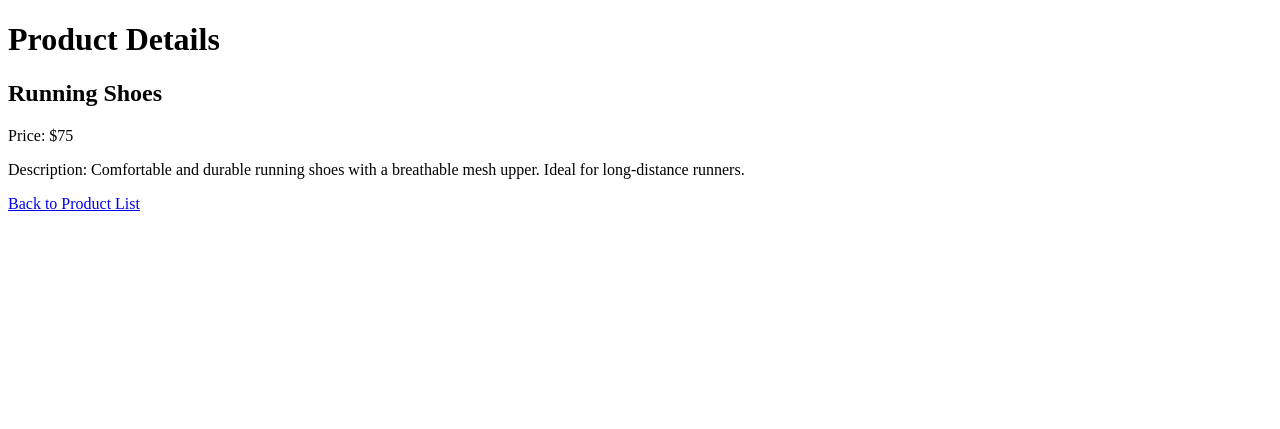
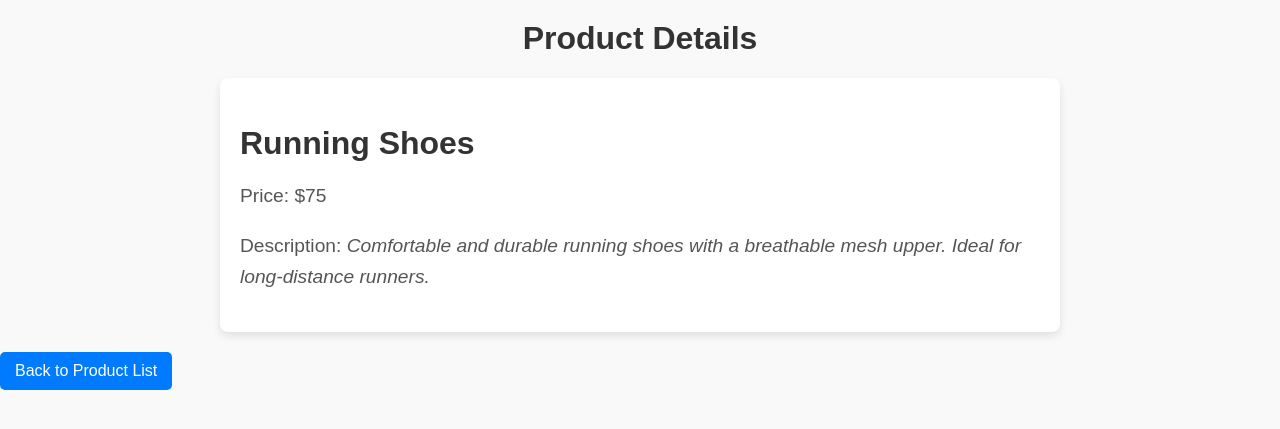
Before and after one commit to ShazilK47/Baitussalam, a Node server app: page /products/1 in a window 1280 px wide. Shown: the top 429 px of the page. Run offline with Node 20, Linux system fonts and the light colour scheme.

Commit message:
practice

```diff
--- a/authentication/package.json
+++ b/authentication/package.json
@@ -14,6 +14,7 @@
     "ejs": "^3.1.10",
     "express": "^5.1.0",
     "express-session": "^1.18.1",
+    "jsonwebtoken": "^9.0.2",
     "nodeman": "^1.1.2",
     "nodemon": "^3.1.10"
   }
--- a/express/e-commerce/views/product.ejs
+++ b/express/e-commerce/views/product.ejs
@@ -1,16 +1,76 @@
 <%- include('partials/header', {pageTitle: product.name}); %>
+
+<head>
+  <style>
+    body {
+      font-family: Arial, sans-serif;
+      background-color: #f9f9f9;
+      margin: 0;
+      padding: 0;
+      color: #333;
+    }
+
+    h1 {
+      text-align: center;
+      color: #333;
+      margin-top: 20px;
+    }
+
+    .product-details {
+      max-width: 800px;
+      margin: 0 auto;
+      background-color: #fff;
+      padding: 20px;
+      border-radius: 8px;
+      box-shadow: 0 4px 8px rgba(0, 0, 0, 0.1);
+    }
+
+    h2 {
+      color: #333;
+      font-size: 2em;
+      margin-bottom: 10px;
+    }
+
+    p {
+      font-size: 1.2em;
+      color: #555;
+      line-height: 1.6;
+    }
+
+    .back-link {
+      display: inline-block;
+      margin-top: 20px;
+      padding: 10px 15px;
+      background-color: #007bff;
+      color: #fff;
+      text-decoration: none;
+      border-radius: 5px;
+      transition: background-color 0.3s ease;
+    }
+
+    .back-link:hover {
+      background-color: #0056b3;
+    }
+
+    .description {
+      font-style: italic;
+    }
+  </style>
+</head>
 
 <body>
   <h1>Product Details</h1>
 
   <% if (product) { %>
-    <h2><%= product.name %></h2>
-    <p>Price: $<%= product.price %></p>
-    <p>Description: <%= product.description || 'No description available.' %></p>
+    <div class="product-details">
+      <h2><%= product.name %></h2>
+      <p>Price: $<%= product.price %></p>
+      <p>Description: <span class="description"><%= product.description || 'No description available.' %></span></p>
+    </div>
   <% } else { %>
     <p>Product not found</p>
   <% } %>
 
-  <a href="/products">Back to Product List</a>
+  <a class="back-link" href="/products">Back to Product List</a>
 </body>
 </html>
```
Also changed, not shown: authentication/app.js (+15 -0 lines), express/e-commerce/views/index.ejs (+45 -3 lines), express/e-commerce/views/products.ejs (+53 -0 lines), 2 other files.
